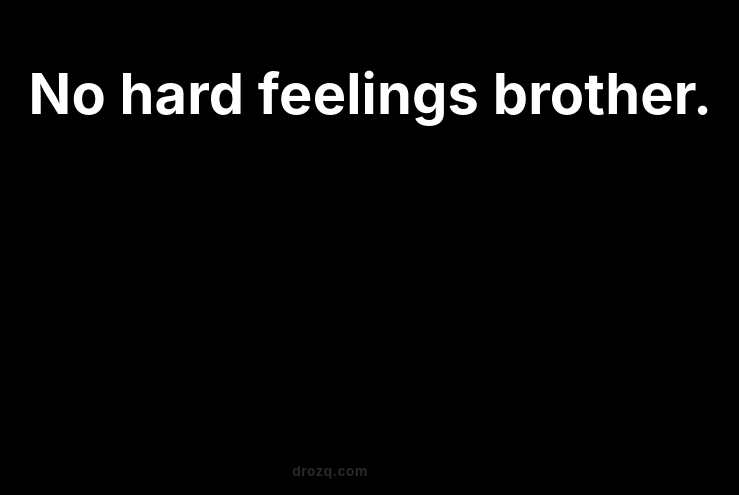
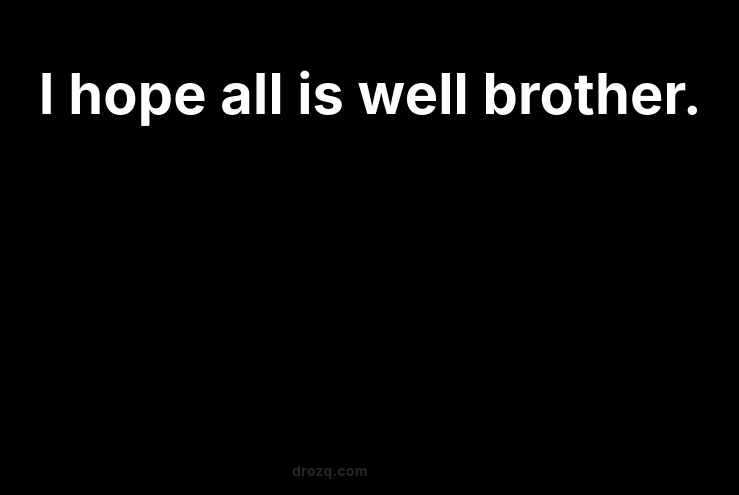
Before and after one commit to iDroza/josephcenteno.com, a plain HTML site: page index.html in a window 1280 px wide. Shown: the part 305-800 px from the top of the page, without its empty margins (310-1049 px from the left). Drawn offline with Linux system fonts and the light colour scheme.

Commit message:
Update index.html
I hope all is well

```diff
--- a/index.html
+++ b/index.html
@@ -3,7 +3,7 @@
 <head>
   <meta charset="utf-8" />
   <meta name="viewport" content="width=device-width, initial-scale=1" />
-  <title>No hard feelings brother.</title>
+  <title>I hope all is well brother.</title>
   <meta name="description" content="A simple message of closure." />
   <style>
     :root {
@@ -59,7 +59,7 @@
 <body>
   <main class="wrap" role="main" aria-label="Message">
     <h1 class="line">
-      <span>No hard feelings </span><span class="accent">brother</span><span>.</span>
+      <span>I hope all is well </span><span class="accent">brother</span><span>.</span>
     </h1>
   </main>
 
```
